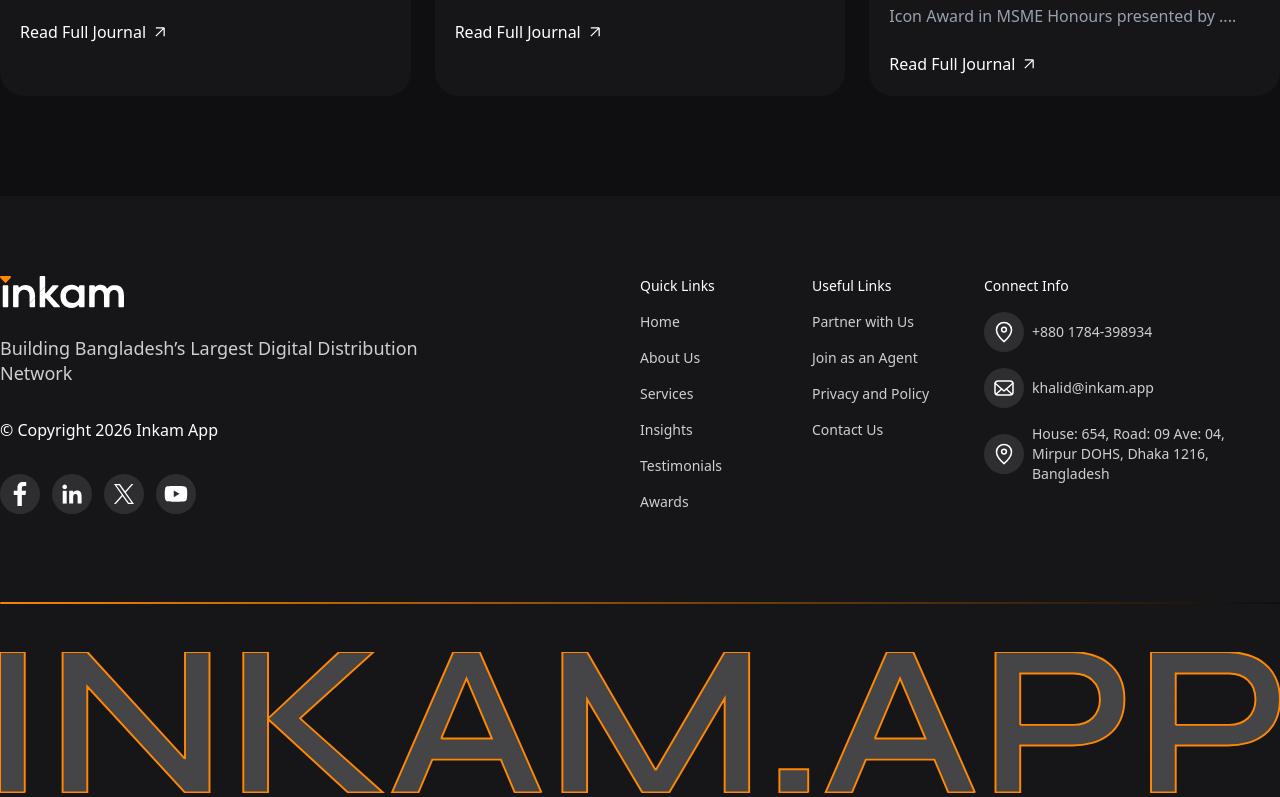
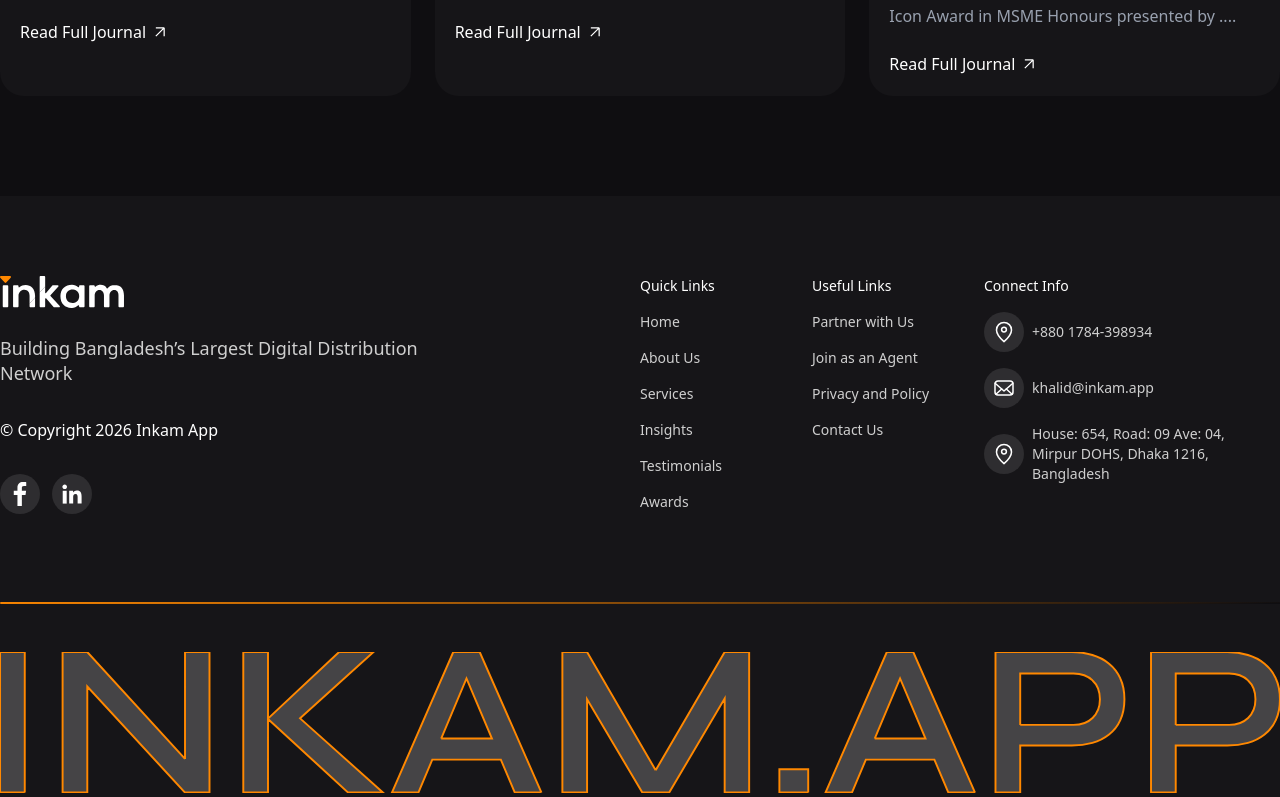
Before and after one commit to Creativecoder11/Inkam-web, a Next.js app: page /insights in a window 1280 px wide. Shown: the part 2524-3321 px from the top of the page. Built offline with nearby package versions, Linux system fonts and the light colour scheme.

Commit message:
Refactor code structure for improved readability and maintainability

```diff
--- a/components/layout/footer.tsx
+++ b/components/layout/footer.tsx
@@ -225,7 +225,7 @@
             {/* social link */}
             <div className="flex gap-3 mb-5 md:mb-10">
               <a
-                href="#"
+                href="https://www.facebook.com/inkamapp"
                 target="_blank"
                 rel="noopener noreferrer"
                 className="inline-block group"
@@ -252,7 +252,7 @@
                 </svg>
               </a>
               <a
-                href="#"
+                href="https://www.linkedin.com/company/79548722"
                 target="_blank"
                 rel="noopener noreferrer"
                 className="inline-block group"
@@ -283,60 +283,6 @@
                   />
                   <path
                     d="M12.704 10.4004C11.432 10.4004 10.4 11.4324 10.4 12.7044C10.4 13.9764 11.432 15.0324 12.704 15.0324C13.976 15.0324 15.008 13.9764 15.008 12.7044C15.008 11.4324 13.976 10.4004 12.704 10.4004Z"
-                    fill="white"
-                    className="transition-colors duration-300 group-hover:fill-[#FF8800]"
-                  />
-                </svg>
-              </a>
-              <a
-                href="#"
-                target="_blank"
-                rel="noopener noreferrer"
-                className="inline-block group"
-              >
-                <svg
-                  className="w-8 h-8 md:w-10 md:h-10"
-                  viewBox="0 0 40 40"
-                  fill="none"
-                  xmlns="http://www.w3.org/2000/svg"
-                >
-                  <rect
-                    width="40"
-                    height="40"
-                    rx="20"
-                    fill="white"
-                    fillOpacity="0.1"
-                    className="transition-colors duration-300 group-hover:fill-[#FF8800]"
-                  />
-                  <path
-                    d="M21.9027 18.4686L29.3482 10H27.5838L21.119 17.3532L15.9555 10H10L17.8082 21.1193L10 30H11.7644L18.5915 22.2348L24.0445 30H30L21.9023 18.4686H21.9027ZM19.4861 21.2173L18.695 20.1101L12.4002 11.2997H15.1102L20.1902 18.4099L20.9813 19.5172L27.5847 28.7594H24.8746L19.4861 21.2177V21.2173Z"
-                    fill="white"
-                    className="transition-colors duration-300 group-hover:fill-[#FF8800]"
-                  />
-                </svg>
-              </a>
-              <a
-                href="#"
-                target="_blank"
-                rel="noopener noreferrer"
-                className="inline-block group"
-              >
-                <svg
-                  className="w-8 h-8 md:w-10 md:h-10"
-                  viewBox="0 0 40 40"
-                  fill="none"
-                  xmlns="http://www.w3.org/2000/svg"
-                >
-                  <rect
-                    width="40"
-                    height="40"
-                    rx="20"
-                    fill="white"
-                    fillOpacity="0.1"
-                    className="transition-colors duration-300 group-hover:fill-[#FF8800]"
-                  />
-                  <path
-                    d="M30.7747 14.3762C30.5154 13.4123 29.7554 12.6524 28.7916 12.3929C27.0309 11.9111 19.988 11.9111 19.988 11.9111C19.988 11.9111 12.9454 11.9111 11.1847 12.3746C10.2394 12.6339 9.46091 13.4124 9.20163 14.3762C8.73828 16.1367 8.73828 19.7879 8.73828 19.7879C8.73828 19.7879 8.73828 23.4575 9.20163 25.1996C9.46118 26.1634 10.2209 26.9233 11.1848 27.1828C12.9639 27.6647 19.9883 27.6647 19.9883 27.6647C19.9883 27.6647 27.0309 27.6647 28.7916 27.2012C29.7555 26.9418 30.5154 26.182 30.7749 25.2182C31.2381 23.4575 31.2381 19.8065 31.2381 19.8065C31.2381 19.8065 31.2567 16.1367 30.7747 14.3762ZM17.7457 23.161V16.4148L23.6022 19.7879L17.7457 23.161Z"
                     fill="white"
                     className="transition-colors duration-300 group-hover:fill-[#FF8800]"
                   />
--- a/components/sections/insights/insights.tsx
+++ b/components/sections/insights/insights.tsx
@@ -72,7 +72,7 @@
       excerpt:
         "Inkam has been awarded with Next Generation Icon Award in MSME Honours presented by ....",
       image: blogImg6,
-      url: "https://www.observerbd.com/news/499476",
+      url: "https://www.thedailystar.net/business/organisation-news/press-releases/news/25-bangladesh-based-companies-win-big-tally-msme-honours-2023-3387036",
     },
   ];
 
```
